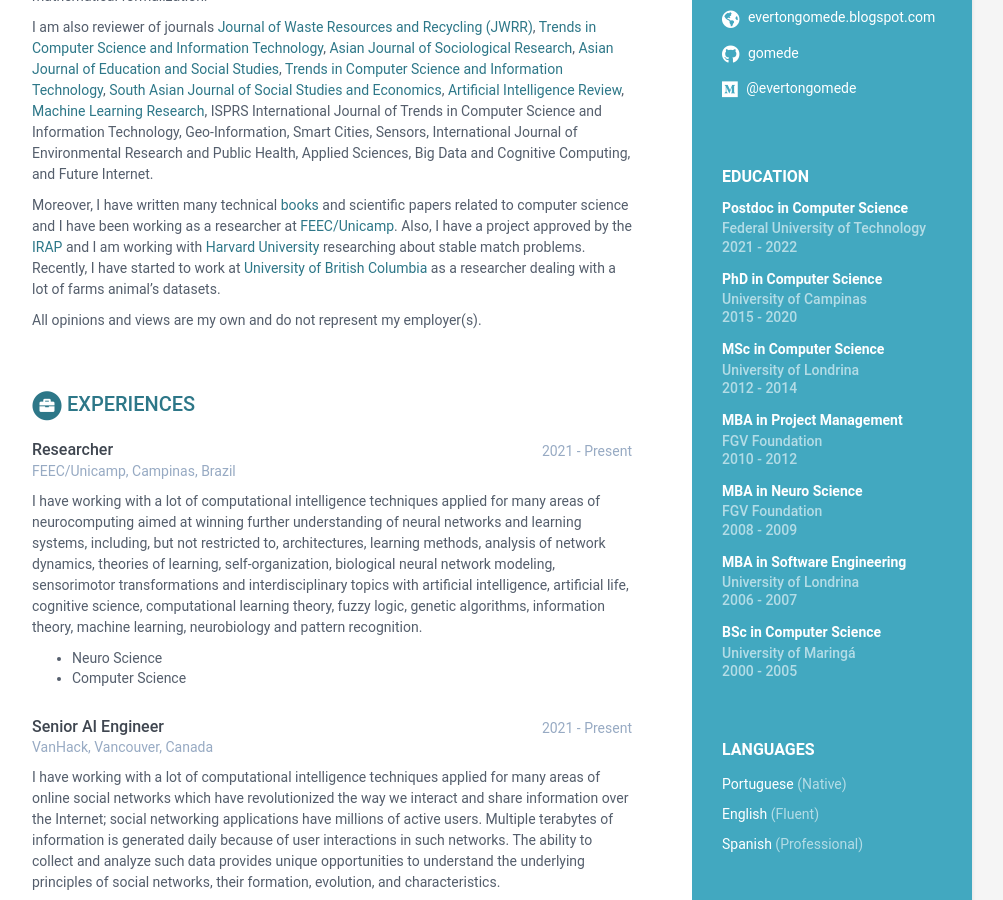
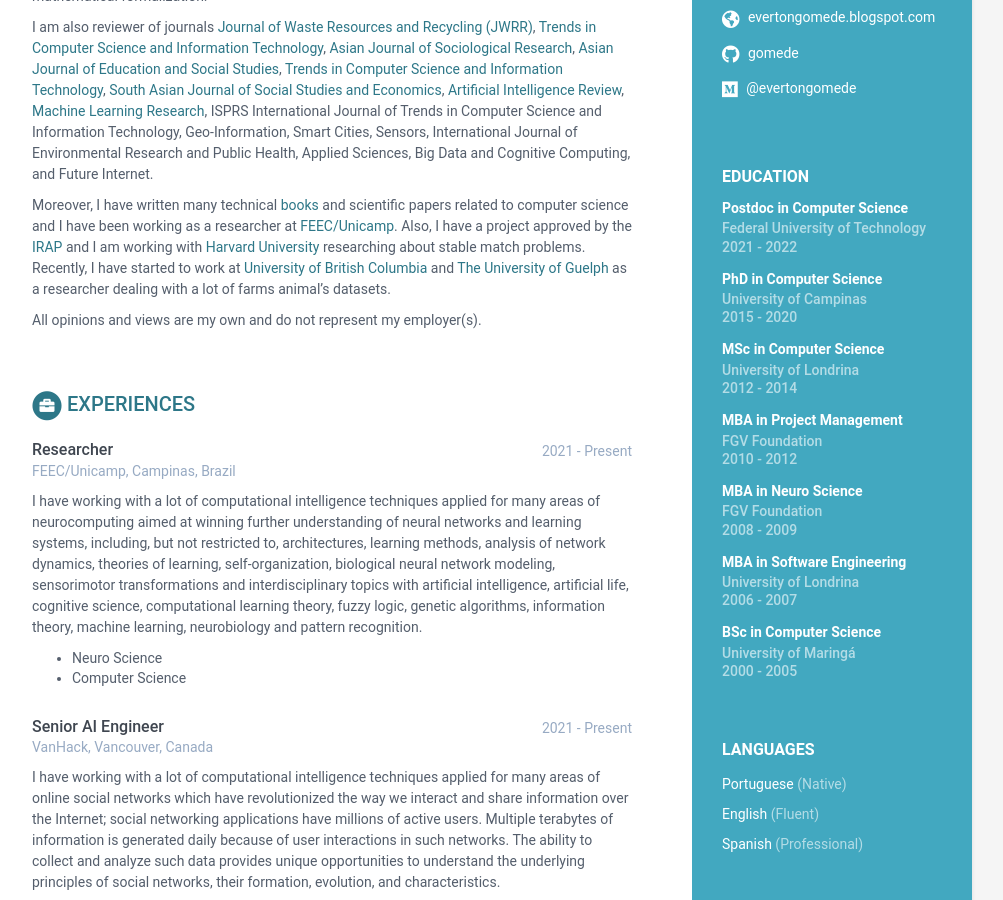
Before and after one commit to gomede/gomede.github.io, a Jekyll site: the page built from index.html, in a window 1280 px wide and 900 px high, scrolled down 436 px. Shown: the whole window, without its empty margins (168-1171 px from the left). Built offline with Jekyll 4.4.1, drawn with Linux system fonts in a browser that asks for light colours.

Commit message:
Update data.yml

```diff
--- a/_data/data.yml
+++ b/_data/data.yml
@@ -111,7 +111,7 @@
 
       Moreover, I have written many technical <a href="https://servicos.cbl.org.br/isbn/pesquisa/?page=1&q=gomede&filtrar_por%5B0%5D=autor&ord%5B0%5D=relevancia&dir%5B0%5D=asc" target="_blank" rel="nofollow">books</a>
       and scientific papers related to computer science and I have been working as a researcher at <a href="https://www.fee.unicamp.br/" target="_blank" rel="nofollow">FEEC/Unicamp</a>. Also, I have a project approved by the <a href="https://nrc.canada.ca/en/support-technology-innovation" target="_blank" rel="nofollow">IRAP</a> and I am working with <a href="https://www.harvard.edu/" target="_blank" rel="nofollow">Harvard University</a> researching about stable match problems.
-      Recently, I have started to work at <a href="https://www.ubc.ca/" target="_blank" rel="nofollow">University of British Columbia</a> as a researcher dealing with a lot of farms animal's datasets.
+      Recently, I have started to work at <a href="https://www.ubc.ca/" target="_blank" rel="nofollow">University of British Columbia</a> and <a href="https://www.uoguelph.ca/" target="_blank" rel="nofollow">The University of Guelph</a> as a researcher dealing with a lot of farms animal's datasets.
 
 
       All opinions and views are my own and do not represent my employer(s).
```
